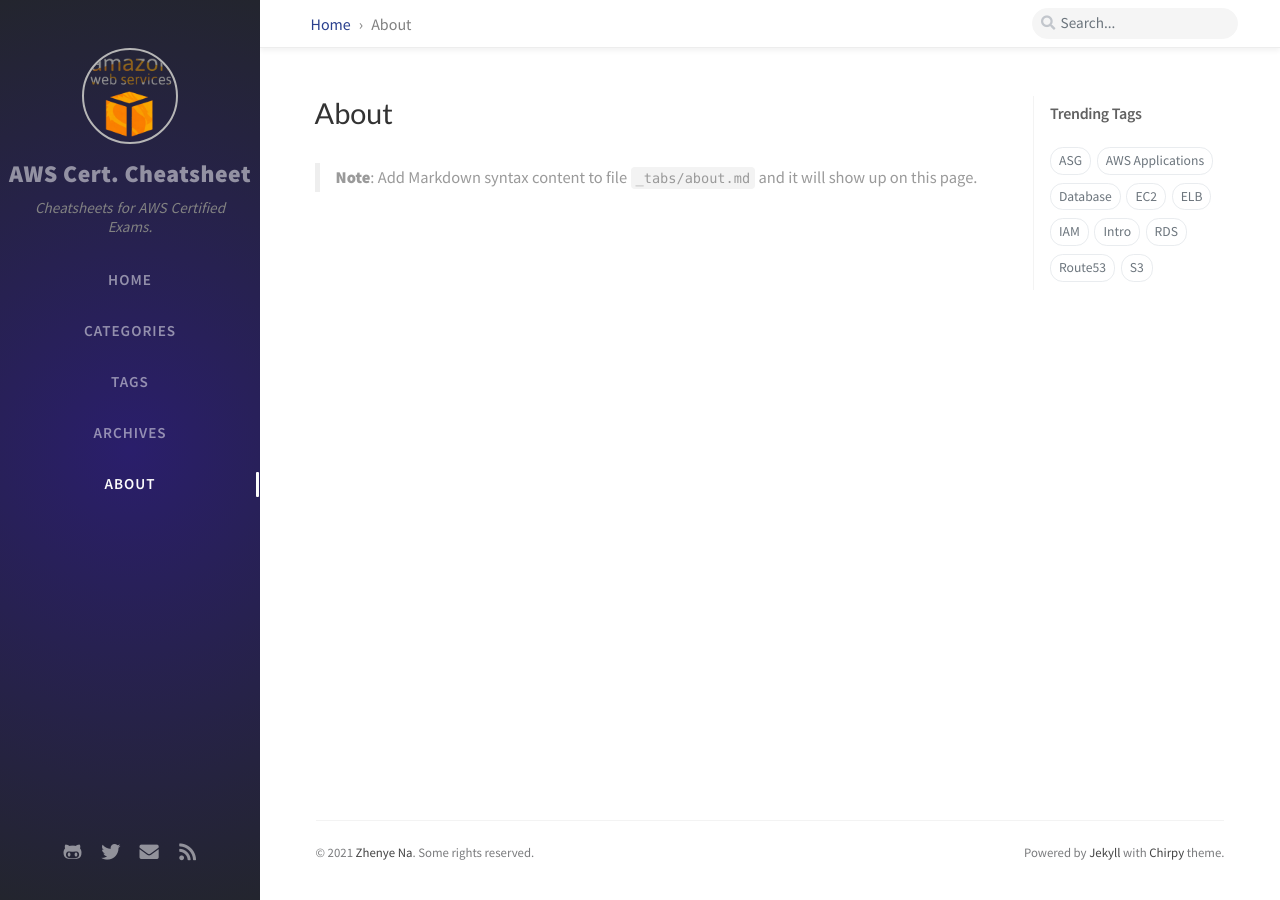
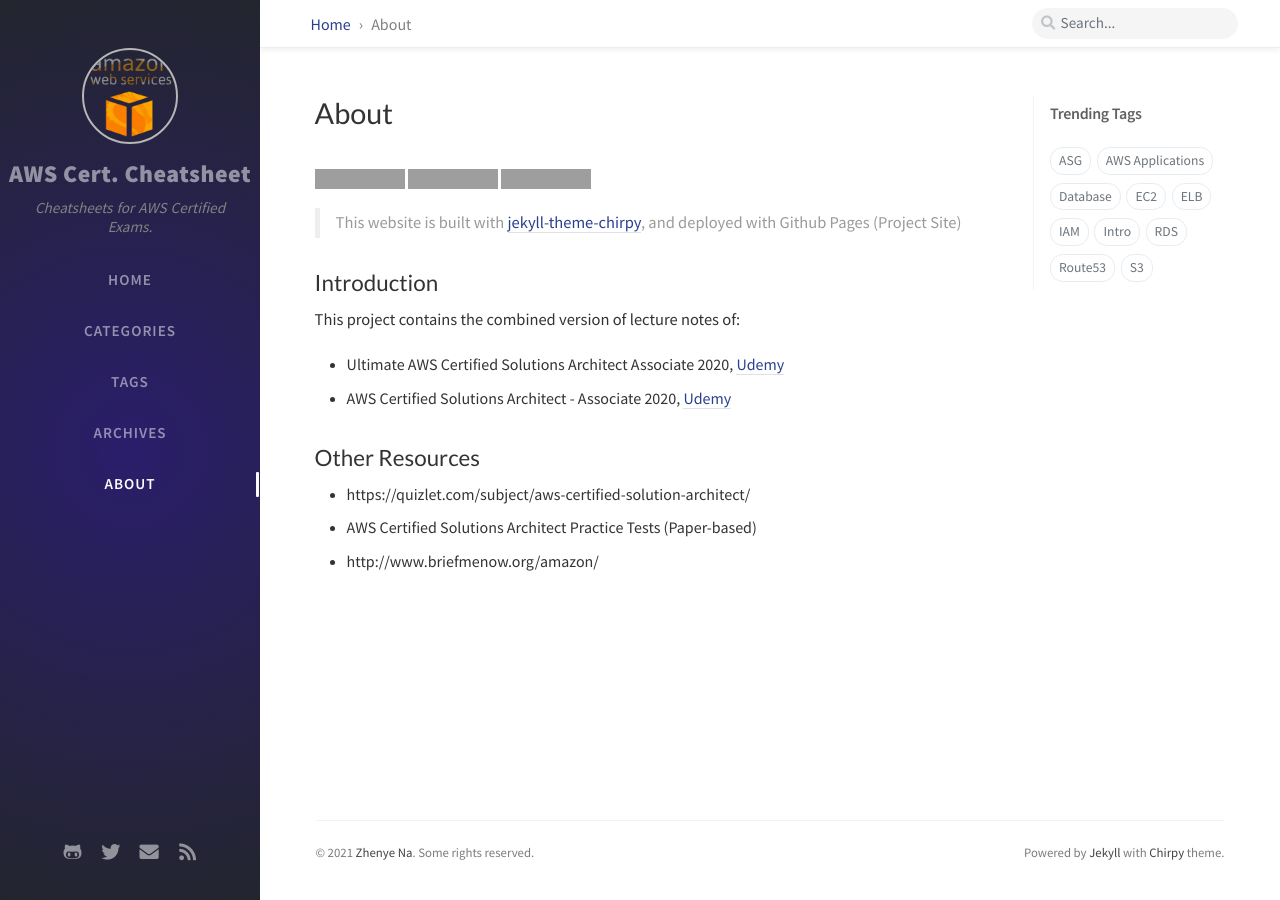
Before and after one commit to Zhenye-Na/aws-certs-cheatsheet, a Jekyll site: the page built from _tabs/about.md, in a window 1280 px wide. Built offline with Jekyll 4.4.1, drawn with Linux system fonts in a browser that asks for light colours; nearby versions of some CDN libraries; comment, search, counter and statistics services are not loaded; grey boxes are pictures that could not be loaded.

Commit message:
update about page

```diff
--- a/_tabs/about.md
+++ b/_tabs/about.md
@@ -11,4 +11,22 @@
 ---
 
 
-> **Note**: Add Markdown syntax content to file `_tabs/about.md` and it will show up on this page.
+[![Website shields.io](https://img.shields.io/website-up-down-green-red/http/shields.io.svg?style=flat-square)](http://shields.io/)
+[![PRs Welcome](https://img.shields.io/badge/PRs-welcome-brightgreen.svg?style=flat-square)](http://makeapullrequest.com)
+[![MIT license](https://img.shields.io/badge/License-MIT-brightgreen.svg?style=flat-square)](https://lbesson.mit-license.org/)
+
+> This website is built with [jekyll-theme-chirpy](https://github.com/cotes2020/jekyll-theme-chirpy), and deployed with Github Pages (Project Site)
+
+## Introduction
+
+This project contains the combined version of lecture notes of:
+
+- Ultimate AWS Certified Solutions Architect Associate 2020, [Udemy](https://www.udemy.com/course/aws-certified-solutions-architect-associate-saa-c02/)
+- AWS Certified Solutions Architect - Associate 2020, [Udemy](https://www.udemy.com/course/aws-certified-solutions-architect-associate/)
+
+
+## Other Resources
+
+- https://quizlet.com/subject/aws-certified-solution-architect/
+- AWS Certified Solutions Architect Practice Tests (Paper-based)
+- http://www.briefmenow.org/amazon/
```
